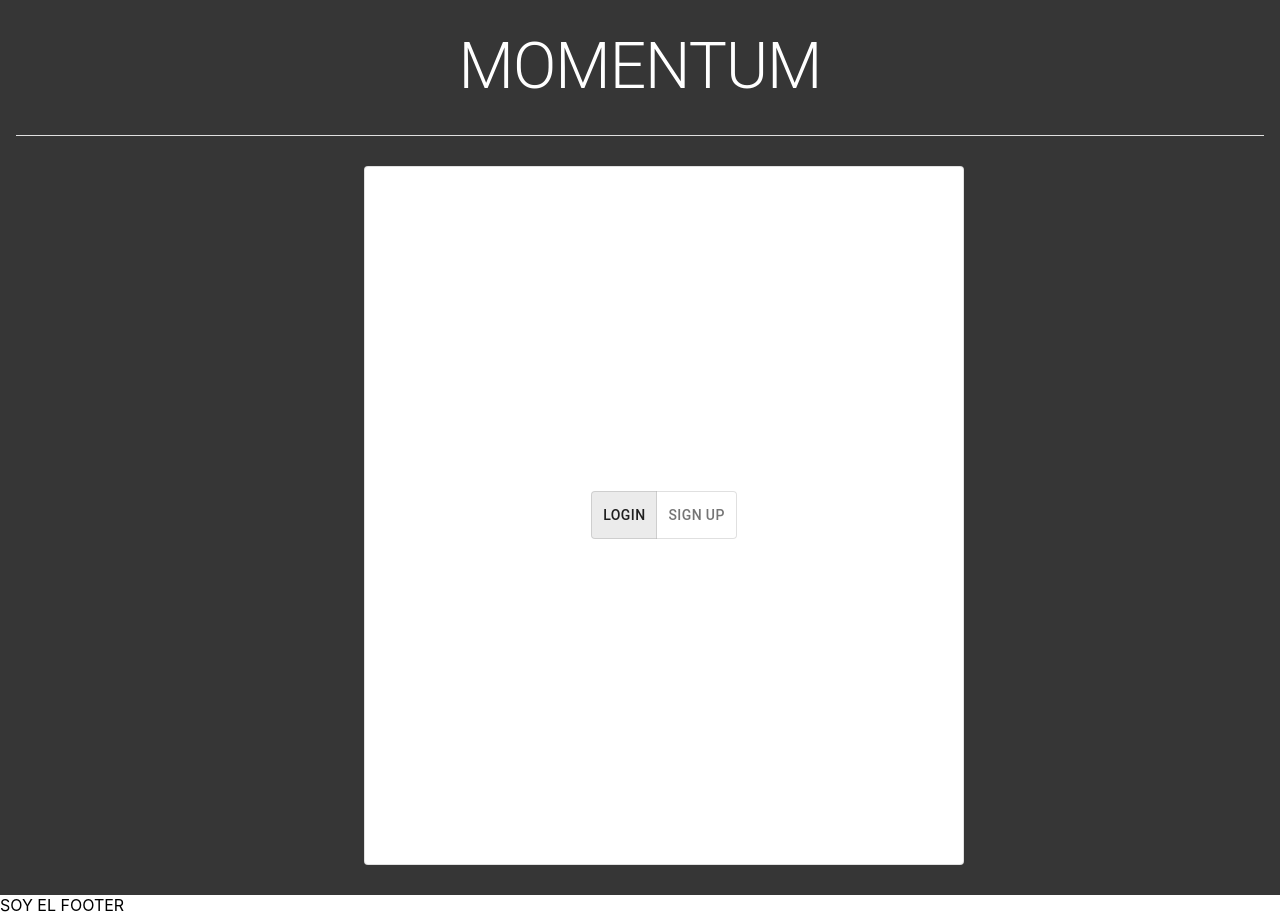
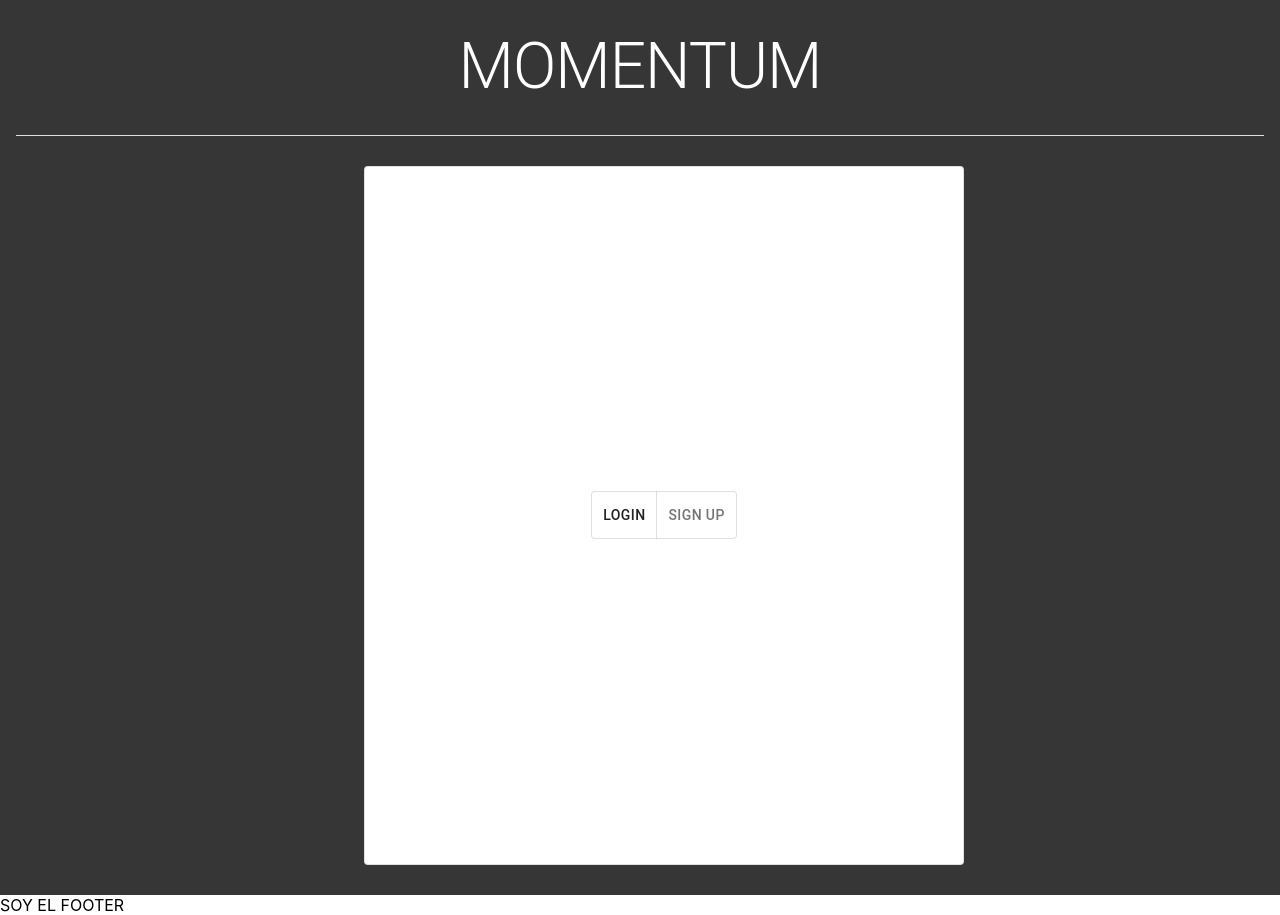
Before and after one commit to AdrianGonzalezFilgueira/fototeca-20, a Next.js app: page /login in a window 1280 px wide. Built offline with nearby package versions, Linux system fonts and the light colour scheme.

Commit message:
login button fix

```diff
--- a/components/CardLogin.js
+++ b/components/CardLogin.js
@@ -18,7 +18,11 @@ function FrameLogin() {
     <Container maxWidth="sm">
       <Card className={styles.CardLogin} variant="outlined">
         <ToggleButtonGroup value={alignment} exclusive onChange={handleChange}>
-          <ToggleButton className={styles.CardLogin_Button} value="login">
+          <ToggleButton className={styles.CardLogin_Button} sx={{
+              "&.Mui-selected": {
+                backgroundColor: "white"
+              },
+              }} value="login">
             Login
           </ToggleButton>
           <ToggleButton className={styles.CardLogin_Button} value="signup">
```
Also changed, not shown: styles/globals.css (line endings or trailing spaces).
